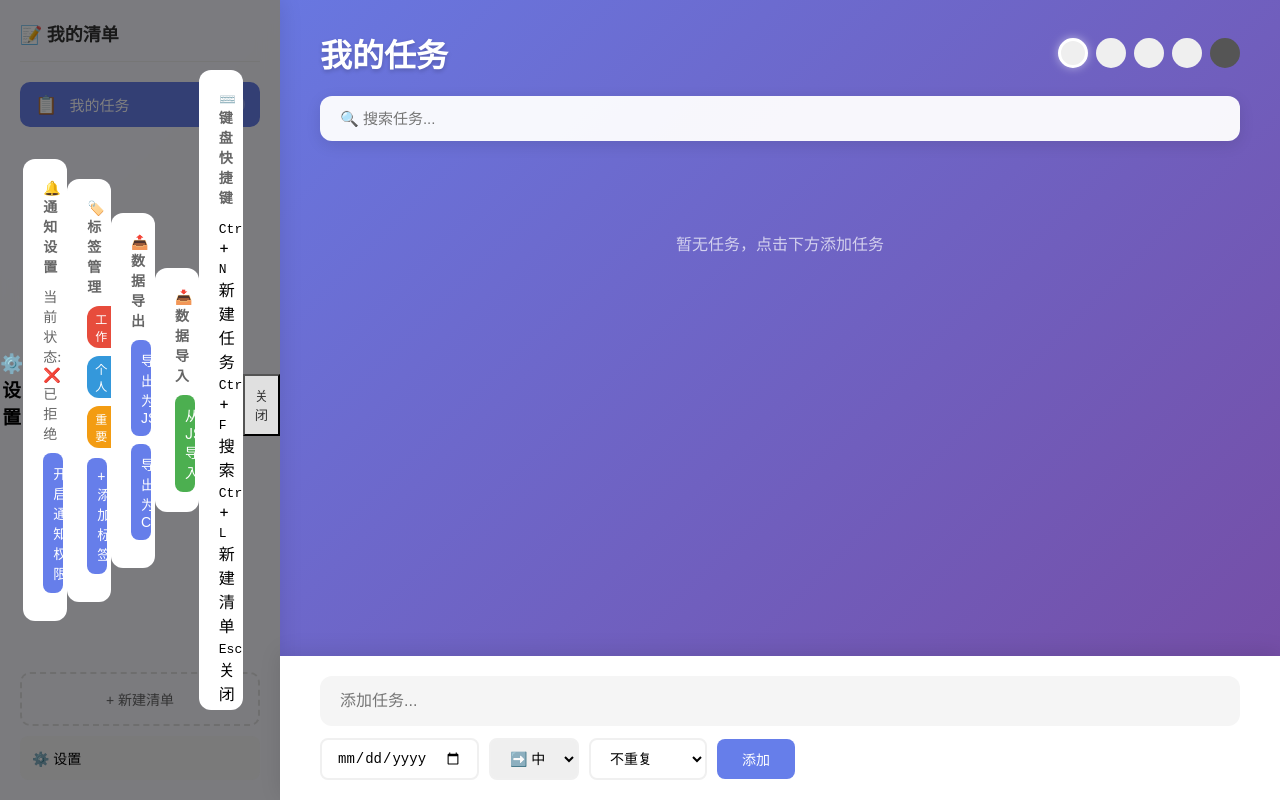
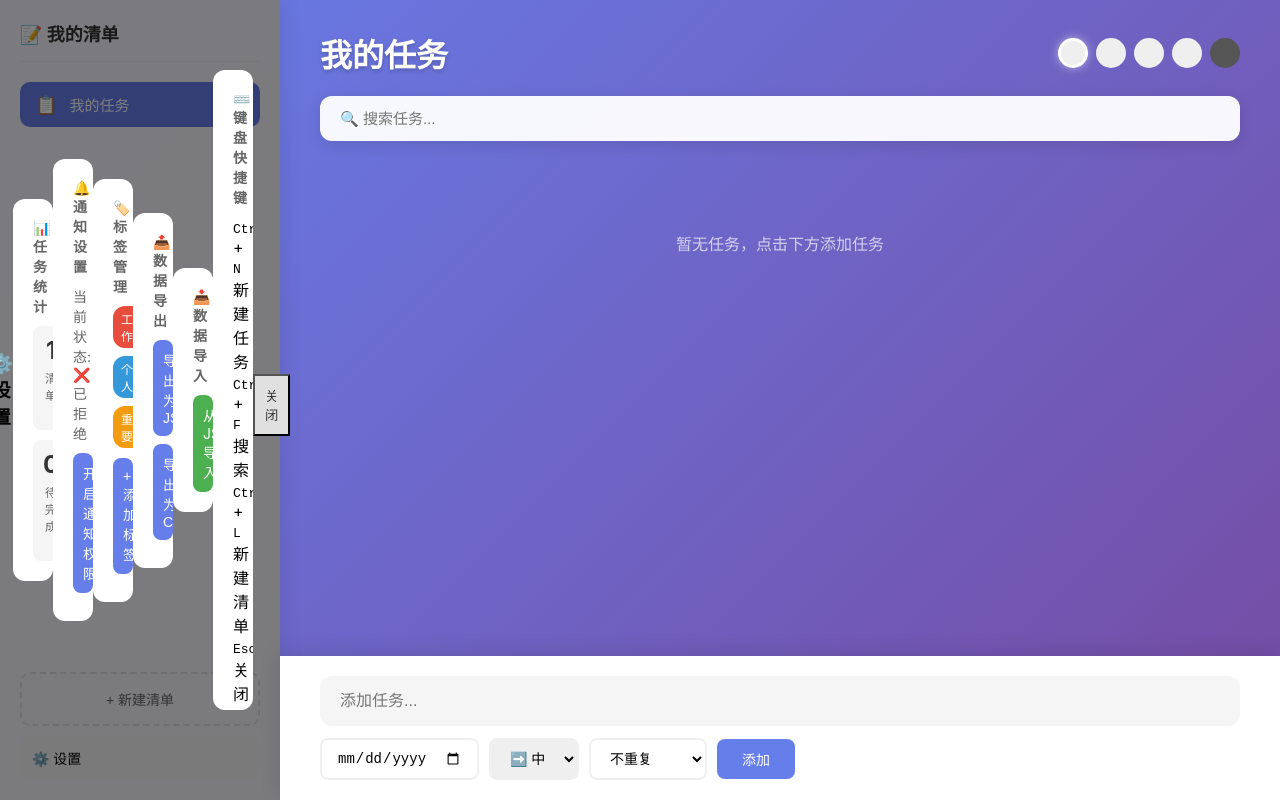
Before and after one commit to shellwalker/robot-todo-list, a React (Create React App) app: page / in a window 1280 px wide. Both pictures are taken after a click on the button "⚙️ 设置". Built offline with nearby package versions, Linux system fonts and the light colour scheme.

Commit message:
feat: 添加任务统计功能 (#14)
- 显示清单数量、总任务数
- 已完成任务/待完成任务统计
- 逾期任务统计
- 高优先级任务统计

由 AI 自动提交

Co-authored-by: shellwalker <shellwalker@github.com>

```diff
--- a/src/App.css
+++ b/src/App.css
@@ -1048,3 +1048,47 @@ body {
   opacity: 0.5;
   transform: scale(0.98);
 }
+
+/* 统计样式 */
+.stats-grid {
+  display: grid;
+  grid-template-columns: repeat(3, 1fr);
+  gap: 10px;
+}
+
+.stat-item {
+  text-align: center;
+  padding: 10px;
+  background: #f5f5f5;
+  border-radius: 8px;
+}
+
+.stat-item.overdue {
+  background: #ffebee;
+}
+
+.stat-item.high {
+  background: #fff3e0;
+}
+
+.stat-value {
+  display: block;
+  font-size: 24px;
+  font-weight: bold;
+  color: #333;
+}
+
+.stat-item.overdue .stat-value {
+  color: #f44336;
+}
+
+.stat-item.high .stat-value {
+  color: #ff9800;
+}
+
+.stat-label {
+  display: block;
+  font-size: 12px;
+  color: #666;
+  margin-top: 4px;
+}
--- a/src/App.js
+++ b/src/App.js
@@ -322,6 +322,17 @@ function App() {
     activeList.tasks.length > 0
       ? (completedCount / activeList.tasks.length) * 100
       : 0;
+
+  // 计算统计
+  const allTasks = lists.flatMap(l => l.tasks);
+  const totalTasks = allTasks.length;
+  const totalCompleted = allTasks.filter(t => t.completed).length;
+  const overdueTasks = allTasks.filter(
+    t => !t.completed && t.dueDate && new Date(t.dueDate) < new Date()
+  ).length;
+  const highPriorityTasks = allTasks.filter(
+    t => !t.completed && t.priority === 'high'
+  ).length;
 
   // 添加清单
   const addList = () => {
@@ -794,6 +805,40 @@ function App() {
           {showSettings && (
             <div className="settings-panel">
               <h3>⚙️ 设置</h3>
+
+              {/* 统计信息 */}
+              <div className="settings-section">
+                <h4>📊 任务统计</h4>
+                <div className="stats-grid">
+                  <div className="stat-item">
+                    <span className="stat-value">{lists.length}</span>
+                    <span className="stat-label">清单</span>
+                  </div>
+                  <div className="stat-item">
+                    <span className="stat-value">{totalTasks}</span>
+                    <span className="stat-label">总任务</span>
+                  </div>
+                  <div className="stat-item">
+                    <span className="stat-value">{totalCompleted}</span>
+                    <span className="stat-label">已完成</span>
+                  </div>
+                  <div className="stat-item">
+                    <span className="stat-value">
+                      {totalTasks - totalCompleted}
+                    </span>
+                    <span className="stat-label">待完成</span>
+                  </div>
+                  <div className="stat-item overdue">
+                    <span className="stat-value">{overdueTasks}</span>
+                    <span className="stat-label">已逾期</span>
+                  </div>
+                  <div className="stat-item high">
+                    <span className="stat-value">{highPriorityTasks}</span>
+                    <span className="stat-label">高优先级</span>
+                  </div>
+                </div>
+              </div>
+
               <div className="settings-section">
                 <h4>🔔 通知设置</h4>
                 <p className="notification-status">
```
